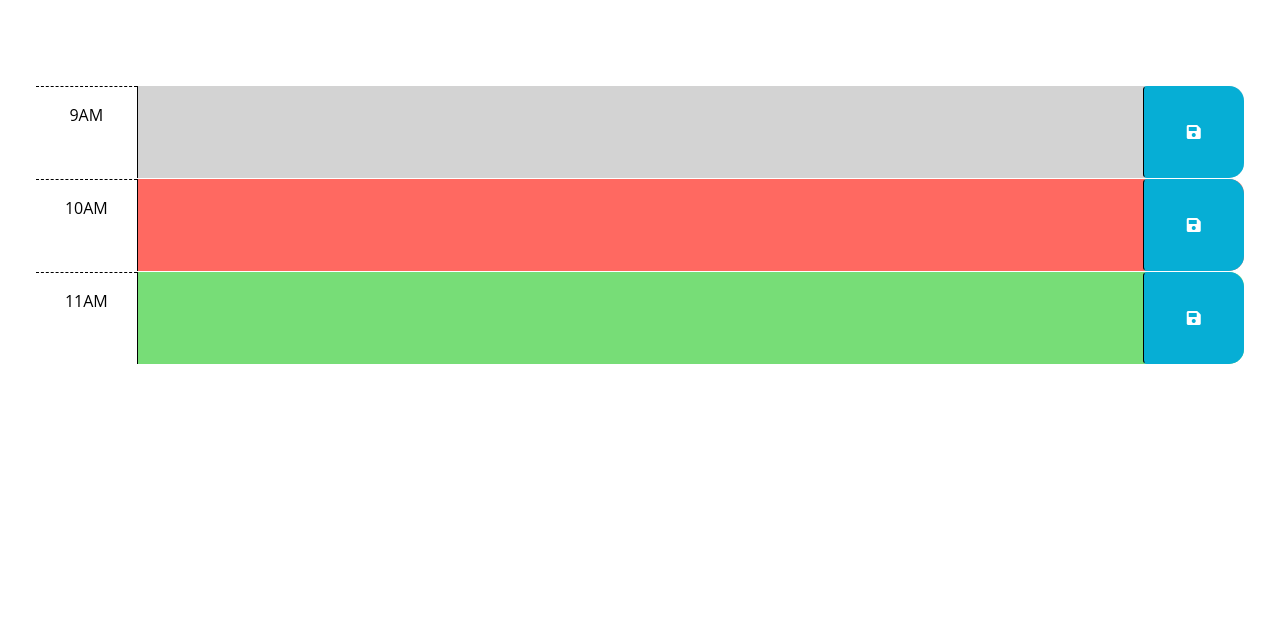
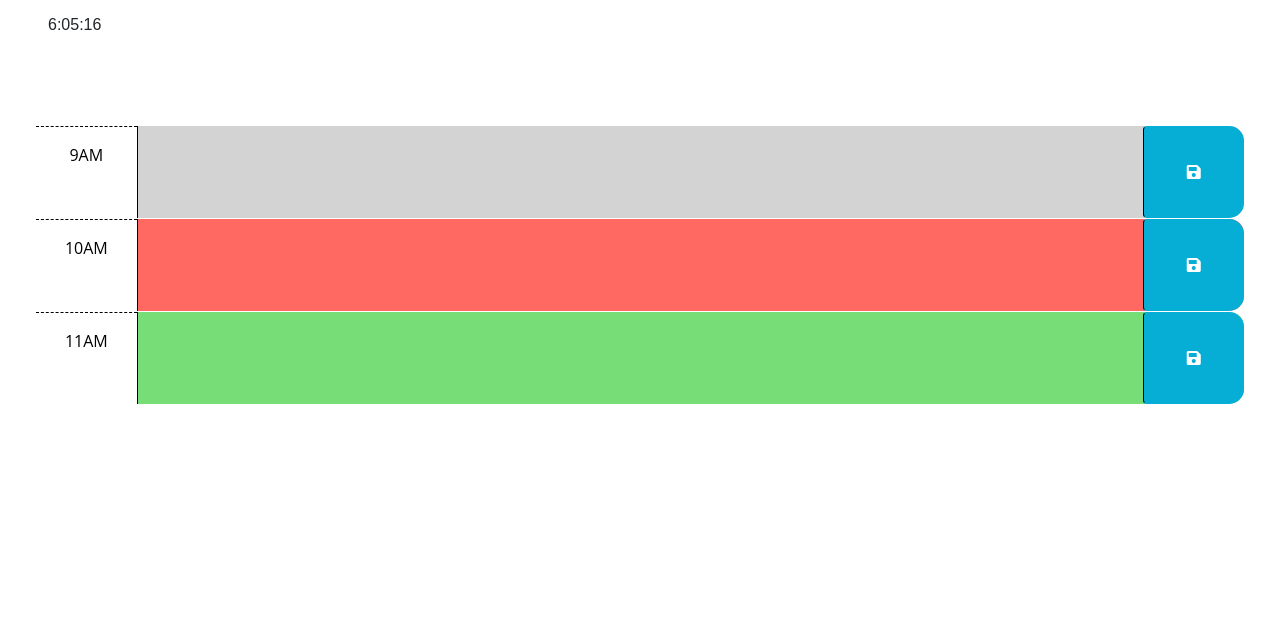
Before and after one commit to amerkulovic/day-planner, a plain HTML site: page Develop/index.html in a window 1280 px wide. Shown: the part 166-800 px from the top of the page. Drawn offline with nearby package versions, Linux system fonts and the light colour scheme.

Commit message:
added a clock to my application

```diff
--- a/Develop/index.html
+++ b/Develop/index.html
@@ -4,30 +4,19 @@
     <meta charset="UTF-8" />
     <meta name="viewport" content="width=device-width, initial-scale=1.0" />
     <meta http-equiv="X-UA-Compatible" content="ie=edge" />
-    <link
-      href="https://cdn.jsdelivr.net/npm/bootstrap@5.1.3/dist/css/bootstrap.min.css"
-      rel="stylesheet"
-      integrity="sha384-1BmE4kWBq78iYhFldvKuhfTAU6auU8tT94WrHftjDbrCEXSU1oBoqyl2QvZ6jIW3"
-      crossorigin="anonymous"
-    />
-    <link
-      rel="stylesheet"
-      href="https://use.fontawesome.com/releases/v5.8.1/css/all.css"
-      integrity="sha384-50oBUHEmvpQ+1lW4y57PTFmhCaXp0ML5d60M1M7uH2+nqUivzIebhndOJK28anvf"
-      crossorigin="anonymous"
-    />
-    <link
-      href="https://fonts.googleapis.com/css2?family=Fira+Sans:wght@400;700&display=swap"
-      rel="stylesheet"
-    />
+    <link href="https://cdn.jsdelivr.net/npm/bootstrap@5.1.3/dist/css/bootstrap.min.css" rel="stylesheet" integrity="sha384-1BmE4kWBq78iYhFldvKuhfTAU6auU8tT94WrHftjDbrCEXSU1oBoqyl2QvZ6jIW3" crossorigin="anonymous" />
+    <link rel="stylesheet" href="https://use.fontawesome.com/releases/v5.8.1/css/all.css" integrity="sha384-50oBUHEmvpQ+1lW4y57PTFmhCaXp0ML5d60M1M7uH2+nqUivzIebhndOJK28anvf" crossorigin="anonymous" />
+    <link href="https://fonts.googleapis.com/css2?family=Fira+Sans:wght@400;700&display=swap" rel="stylesheet" />
     <link rel="stylesheet" href="style.css" />
     <title>Work Day Scheduler</title>
+    <script src="https://cdn.jsdelivr.net/npm/dayjs@1.11.3/dayjs.min.js" integrity="sha256-iu/zLUB+QgISXBLCW/mcDi/rnf4m4uEDO0wauy76x7U=" crossorigin="anonymous"></script>
   </head>
 
   <body>
     <header class="p-5 mb-4">
       <h1 class="display-3">Work Day Scheduler</h1>
       <p class="lead">A simple calendar app for scheduling your work day</p>
+      <p id="timer" class="answer"></p>
       <p id="currentDay" class="lead"></p>
     </header>
     <div class="container-fluid px-5">
@@ -70,9 +59,7 @@
     </div>
 
     <script src="https://cdnjs.cloudflare.com/ajax/libs/jquery/3.2.1/jquery.min.js"></script>
-    <script src="https://cdn.jsdelivr.net/npm/dayjs@1.11.3/dayjs.min.js"
-    integrity="sha256-iu/zLUB+QgISXBLCW/mcDi/rnf4m4uEDO0wauy76x7U="
-    crossorigin="anonymous"></script>
+    <script src="https://cdn.jsdelivr.net/npm/dayjs@1.11.3/dayjs.min.js" integrity="sha256-iu/zLUB+QgISXBLCW/mcDi/rnf4m4uEDO0wauy76x7U=" crossorigin="anonymous"></script>
 
     <script src="script.js"></script>
   </body>
--- a/Develop/script.js
+++ b/Develop/script.js
@@ -1,20 +1,19 @@
+let time = dayjs().format("h:mm:ss");
+$("#timer").text(time);
+
 $(function () {
+  let descriptionEl = $(".description");
   let buttons = $(".saveBtn");
-
   buttons.on("click", function (event) {
     let parent = $(this).closest(".time-block").attr("id");
     let description = $(this).siblings(".description").val();
     console.log(parent, description);
     localStorage.setItem(parent, description);
   });
-  // TODO: Add a listener for click events on the save button. This code should
-  // use the id in the containing time-block as a key to save the user input in
-  // local storage. HINT: What does `this` reference in the click listener
-  // function? How can DOM traversal be used to get the "hour-x" id of the
-  // time-block containing the button that was clicked? How might the id be
-  // useful when saving the description in local storage?
-  //
-
+  function init() {
+    JSON.parse(localStorage.setItem(parent));
+  }
+  init();
   // TODO: Add code to apply the past, present, or future class to each time
   // block by comparing the id to the current hour. HINTS: How can the id
   // attribute of each time-block be used to conditionally add or remove the
--- a/Develop/style.css
+++ b/Develop/style.css
@@ -1,5 +1,5 @@
 body {
-  font-family: 'Open Sans', sans-serif;
+  font-family: "Open Sans", sans-serif;
   font-size: 16px;
 }
 
@@ -11,7 +11,10 @@ textarea {
   border-left: 1px solid black;
   padding: 10px;
 }
-
+.answer {
+  font-family: "Varela Round", sans-serif;
+  color: var(--font-answer);
+}
 .description {
   white-space: pre-wrap;
 }
```
